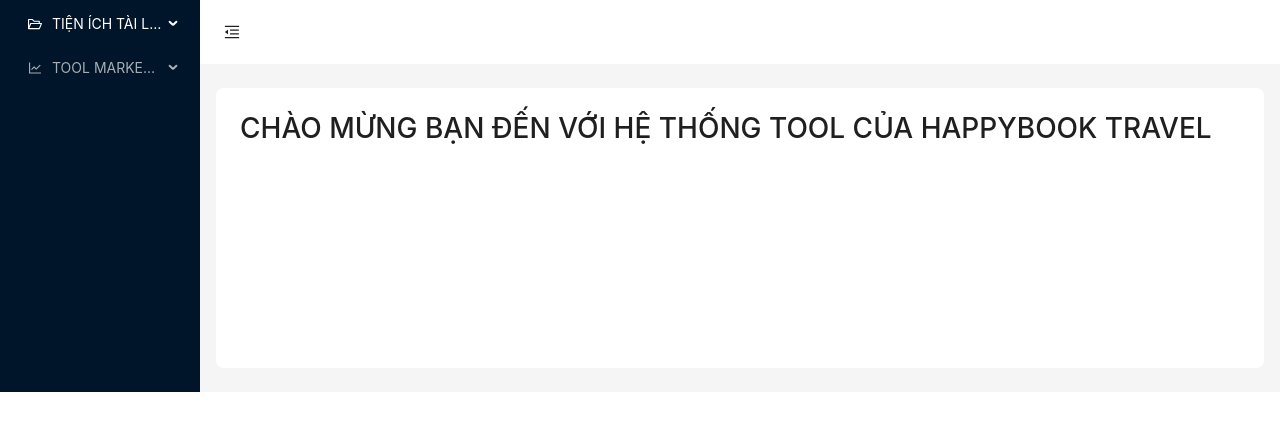
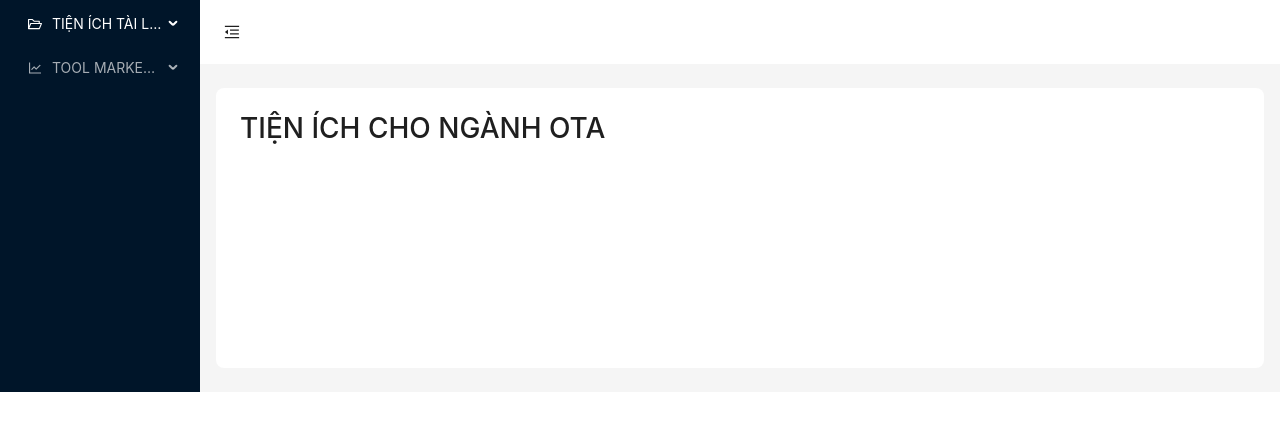
Before and after one commit to TranHoangNhu/Tool_HappyBook, a React (Create React App) app: page / in a window 1280 px wide. Shown: the top 430 px of the page. Built offline with nearby package versions, Linux system fonts and the light colour scheme.

Commit message:
complete code upload 2

```diff
--- a/src/App.jsx
+++ b/src/App.jsx
@@ -20,7 +20,7 @@
     switch (selectedNav) {
       case "1":
         return (
-          <h1>CHÀO MỪNG BẠN ĐẾN VỚI HỆ THỐNG TOOL CỦA HAPPYBOOK TRAVEL</h1>
+          <h1>TIỆN ÍCH CHO NGÀNH OTA</h1>
         );
       case "1-1":
         return <CompressPDF />;
--- a/src/Components/Content/CompressPDF.jsx
+++ b/src/Components/Content/CompressPDF.jsx
@@ -22,8 +22,8 @@
   const [isCompressing, setIsCompressing] = useState(false);
 
   // State variables for adjusting scale and image quality
-  const [scale, setScale] = useState(90);
-  const [imageQuality, setImageQuality] = useState(200);
+  const [scale, setScale] = useState(100);
+  const [imageQuality, setImageQuality] = useState(300);
 
   const handleChange = (info) => {
     let newFileList = [...info.fileList];
```
